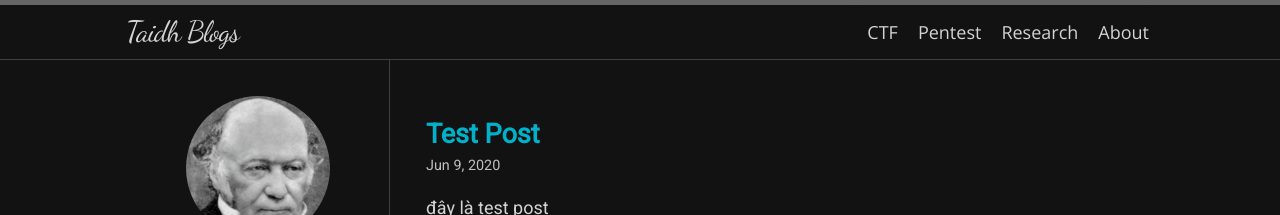
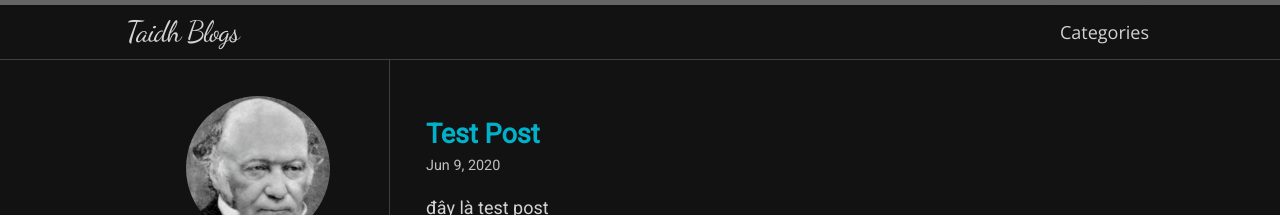
Before and after one commit to DauHoangTai/DauHoangTai.github.io, a Jekyll site: the page built from index.html, in a window 1280 px wide. Shown: the top 215 px of the page. Built offline with Jekyll 4.4.1, drawn with Linux system fonts in a browser that asks for light colours; nearby versions of some CDN libraries; some web fonts are replaced; the list of posts is cut into pages by our own code.

Commit message:
Update navigation.yml

```diff
--- a/_data/navigation.yml
+++ b/_data/navigation.yml
@@ -1,8 +1,2 @@
-- title: CTF
-  url: /ctf/
-- title: Pentest
-  url: /pentest/
-- title: Research
-  url: /research/
-- title: About
-  url: /about/
+- title: Categories
+  url: /categories/
```
